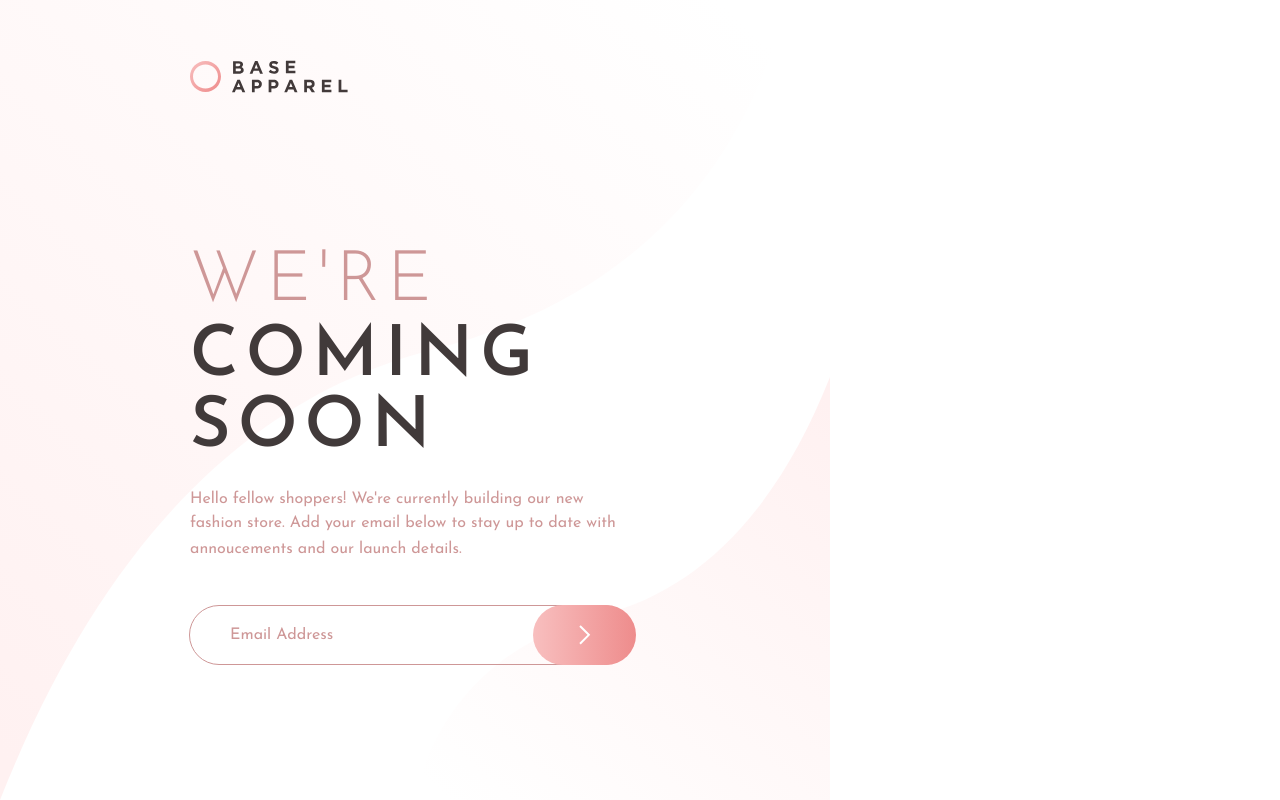
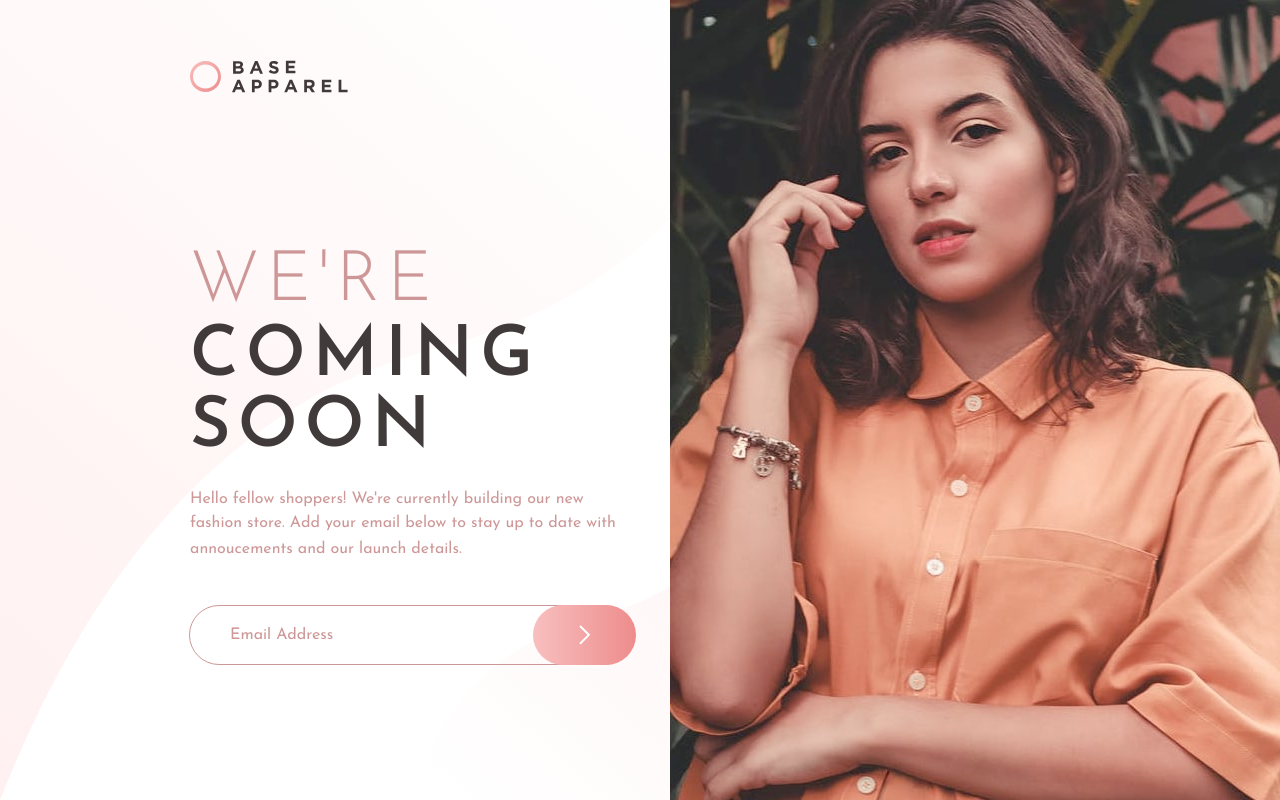
Before and after one commit to jokale/base-apparel, a React (Create React App) app: page / in a window 1280 px wide. Built offline with nearby package versions, Linux system fonts and the light colour scheme.

Commit message:
rerender hero image

```diff
--- a/src/App.js
+++ b/src/App.js
@@ -29,7 +29,7 @@ class App extends React.Component {
         <button id="button" type="submit" onClick={this.handleClick.bind(this)}></button>
       </form>
       <img src={logo} id="logo" alt="logo" />
-      {/* <img src={hero} id="hero" alt="woman" /> */}
+      <img src={hero} id="hero" alt="woman" />
       <img src={arrow} id="arrow" alt="arrow" />
       <img src={desktop} id="desktop" alt="desktop background" />
       {/* <img src={error} id="error" alt="error" /> */}
```
Also changed, not shown: 1 other file (tests, documents, lock files or other folders).
